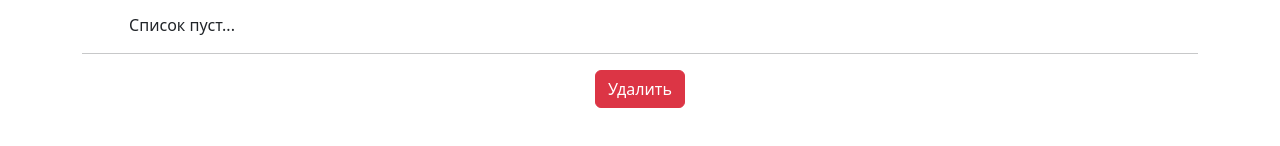
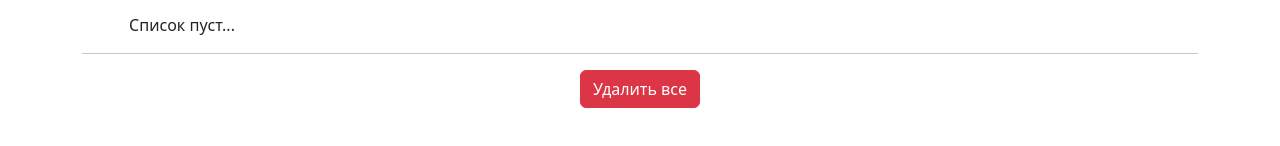
Before and after one commit to Matvey991/todo-list, a React (Create React App) app: page / in a window 1280 px wide. Shown: the part 160-306 px from the top of the page. Built offline with nearby package versions, Linux system fonts and the light colour scheme.

Commit message:
todo-list

```diff
--- a/src/App.js
+++ b/src/App.js
@@ -1,11 +1,11 @@
 import React from "react";
-import Localsto from "./components/Localsto";
+import Ls from "./components/comp/localStorage";
 
 
 function App() {
 
   return (
-<Localsto/>
+<Ls/>
 );
 }
 
--- a/src/components/Footer/Footer.js
+++ b/src/components/Footer/Footer.js
@@ -6,7 +6,7 @@ const Footer = ({DeleteAllTodos}) => {
         <footer>
             <div className={styles.footerDeleteAllTodos}>
 <button className={'btn btn-danger d-flex flex-column align-items-center'} onClick={() => DeleteAllTodos()}>
-Удалить
+Удалить все
 </button>
 </div>
         </footer>
--- a/src/components/Header/Header.js
+++ b/src/components/Header/Header.js
@@ -3,7 +3,6 @@ import styles from './header.module.css'
 import Form from './Form/Form';
 
 const Header = ({AddNewPost}) => {
-
 
     return (
         <>
```
Also changed, not shown: src/components/comp/localStorage.js (renamed from src/components/Localsto.js, +7 -6 lines).
